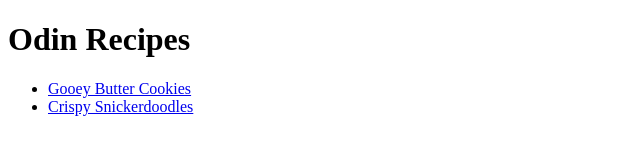
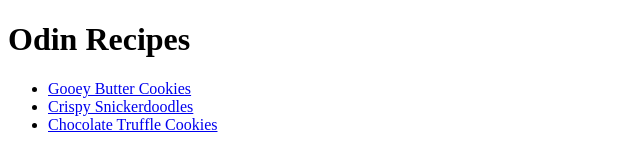
Before and after one commit to capn-jack/odin-recipes, a plain HTML site: page index.html in a window 1280 px wide. Shown: the whole page, without its empty margins (0-640 px from the left). Drawn offline with Linux system fonts and the light colour scheme.

Commit message:
Add Truffle Cookies hyperlink to index
Add Truffle Cookies hyperlink to index navigation list.

```diff
--- a/index.html
+++ b/index.html
@@ -11,6 +11,7 @@
     <ul>
         <li><a href="recipes/butter-cookies.html">Gooey Butter Cookies</a></li>
         <li><a href="recipes/snickerdoodles.html">Crispy Snickerdoodles</a></li>
+        <li><a href="recipes/truffle-cookies.html">Chocolate Truffle Cookies</a></li>
     </ul>
 
 </body>
```
